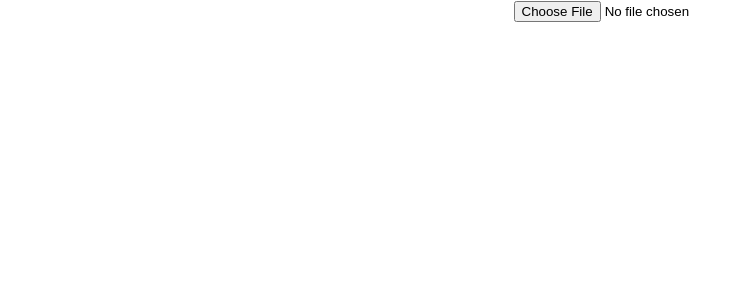
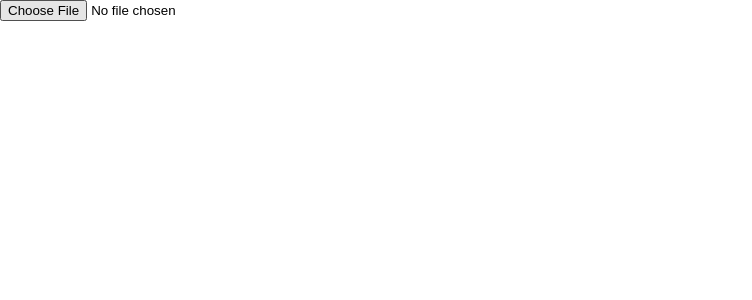
Before and after one commit to andym1125/gomodreact, a React (Create React App) app: page / in a window 1280 px wide. Shown: the top 300 px of the page, without its empty margins (0-752 px from the left). Built offline with nearby package versions, Linux system fonts and the light colour scheme.

Commit message:
Formatting css

```diff
--- a/src/App.css
+++ b/src/App.css
@@ -1,5 +1,12 @@
 .DependencyList {
   background-color: red;
+  flex: 1
+}
+
+.directory-container
+{
+  flex-direction: row;
+  display: flex;
 }
 
 .App {
--- a/src/components/DependencyApp.tsx
+++ b/src/components/DependencyApp.tsx
@@ -1,14 +1,19 @@
-import React, {Component, ReactElement, ReactNode, useEffect, useState } from "react";
+import React, {Component, CSSProperties, ReactElement, ReactNode, useEffect, useState } from "react";
 import graphFromText from "../calc/graph-funcs";
 import FileSelector from "./FileSelector";
 import Graph, { GraphNode } from "../calc/Graph"
 import { AppContext } from "./AppContext";
+import DependencyList from "./DependencyList";
 
 const DependencyApp = (proprs: {}) : ReactElement =>
 {
+    //Context state
     const [files, setFiles] = useState<FileList|null>()
     const [graph, setGraph] = useState<Graph>()
+
+    //Component state
     const [filetxt, setFiletxt] = useState<string>()
+    const [centerDepends, setCenterDepends] = useState<GraphNode[]>()
 
     //files change
     useEffect(() => {
@@ -32,6 +37,7 @@ const DependencyApp = (proprs: {}) : ReactElement =>
         if(!graph)
             return
 
+        setCenterDepends(graph.rootNodes)
         //console.log(graph)
     }, [graph])
 
@@ -42,8 +48,20 @@ const DependencyApp = (proprs: {}) : ReactElement =>
         "setGraph": setGraph,
     }
 
+    let styles: CSSProperties = {
+        display: "flex",
+        flexDirection: "column",
+    }
+
     return <AppContext.Provider value={ctx}>
-        <FileSelector></FileSelector>
+        <div style={styles}>
+            <FileSelector></FileSelector>
+            <div className="directory-container" >
+                <DependencyList></DependencyList>
+                <DependencyList dependencies={centerDepends}></DependencyList>
+                <DependencyList></DependencyList>
+            </div>
+        </div>
     </AppContext.Provider>
 }
 export default DependencyApp
--- /dev/null
+++ b/src/components/DependencyList.tsx
@@ -0,0 +1,24 @@
+import { CSSProperties, ReactElement } from "react"
+import { GraphNode } from "../calc/Graph"
+
+export interface DependencyListProps
+{
+    dependencies?: GraphNode[]
+}
+
+const DependencyList = (props: DependencyListProps) : ReactElement =>
+{
+
+    return <ul className="DependencyList">
+        {
+            (props.dependencies)
+            ?
+                props.dependencies?.map((value: GraphNode) => {
+                    return <li key={value.id}>{value.value}</li>
+                })
+            :
+                ""
+        }
+    </ul>
+}
+export default DependencyList
```
